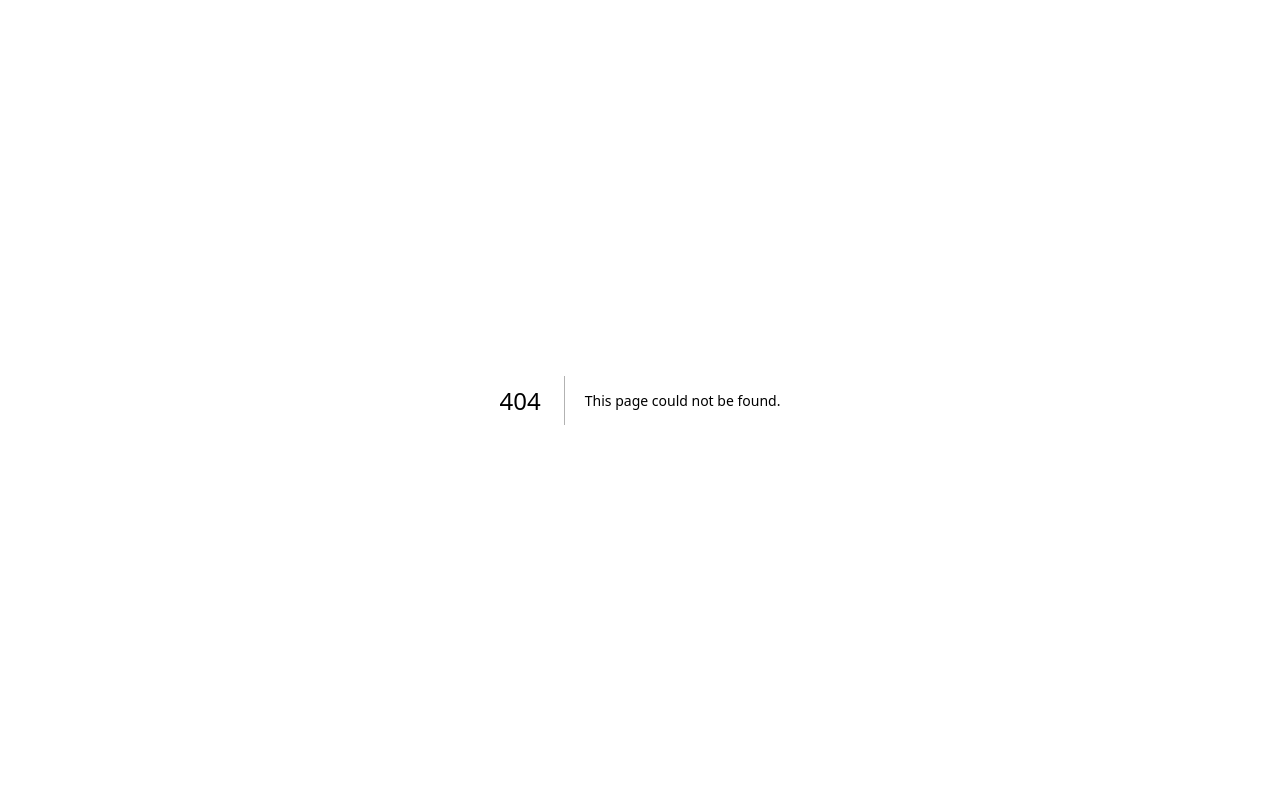
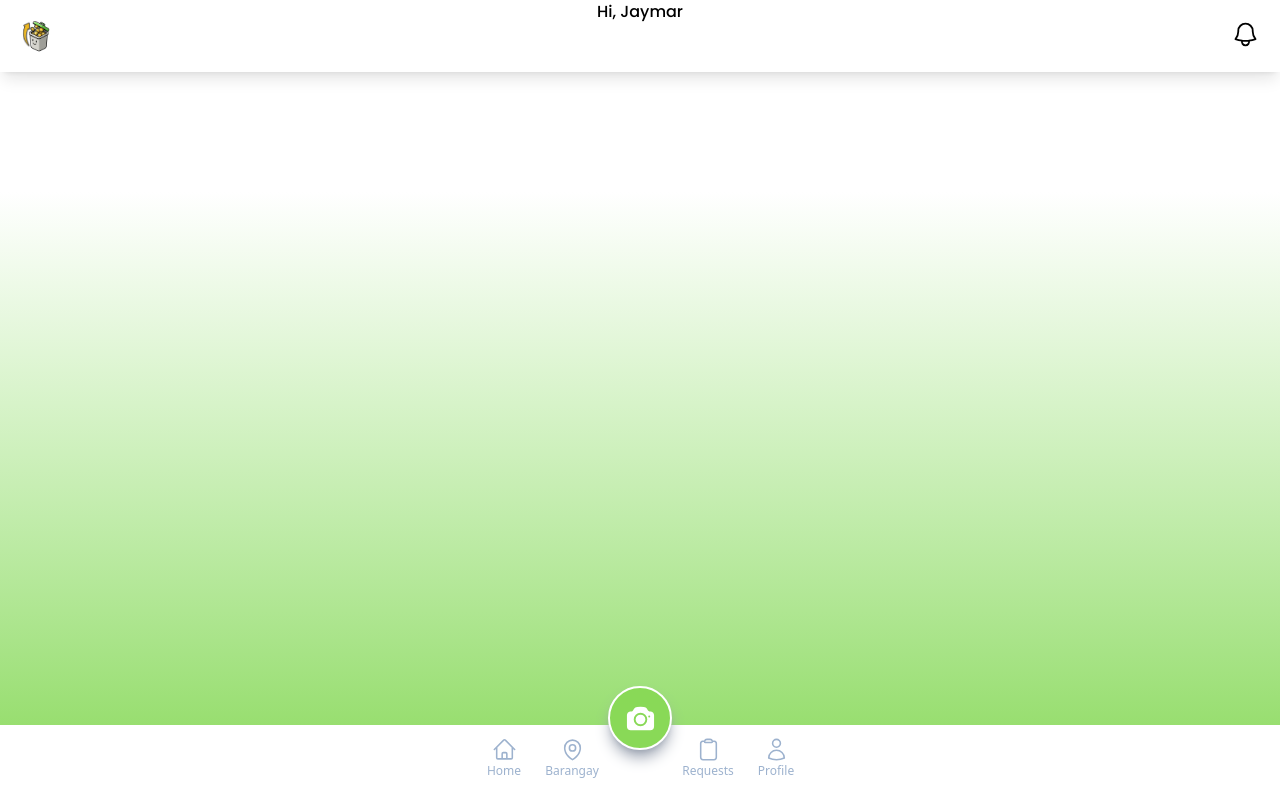
Before and after one commit to kentvillalun/ecoprofit, a Next.js app in the folder frontend/: page /home in a window 1280 px wide. Before the commit this address had no page. Built offline with nearby package versions, Linux system fonts and the light colour scheme.

Commit message:
Made Bottom nav

```diff
--- a/frontend/next.config.mjs
+++ b/frontend/next.config.mjs
@@ -4,4 +4,6 @@ const nextConfig = {
   allowedDevOrigins: ['local-origin.dev', '*.local-origin.dev'],
 };
 
+
+
 export default nextConfig;
--- /dev/null
+++ b/frontend/src/app/(resident)/home/page.jsx
@@ -0,0 +1,29 @@
+"use client";
+
+import { Poppins } from "next/font/google";
+import Image from "next/image";
+import { BellIcon } from "@heroicons/react/24/outline";
+
+const poppins = Poppins({
+  subsets: ["latin"],
+  weight: ["400", "500", "600", "700"],
+});
+
+export default function HomePage() {
+  return (
+    <main
+      className={`min-h-screen flex justify-center bg-linear-to-b from-[#FFFFFF] from-24% to-[#89D957] ${poppins.className} px-4`}
+    >
+      <header className="flex flex-row items-start justify-between min-w-full max-h-18.75 bg-white  fixed top-0 p-5 shadow-lg">
+        <div className="flex flex-row justify-between min-w-full ">
+          <Image src="/logo-solo.svg" width={32} height={38} alt="Logo"/>
+          <BellIcon className="w-7.25 h-7.25" />
+        </div>
+      </header>
+
+      <section className="relative top-[calc()]">
+        <p className="font-medium">Hi, Jaymar</p>
+      </section>
+    </main>
+  );
+}
--- a/frontend/src/app/(resident)/layout.jsx
+++ b/frontend/src/app/(resident)/layout.jsx
@@ -1,7 +1,10 @@
+import { ResidentBottomNav } from "@/components/navigation/ResidentBottomNav";
 
-export default function ResidentLayout({children}) {
-
-    return (
-        <main className="">{children}</main>
-    )
+export default function ResidentLayout({ children }) {
+  return (
+    <>
+      <main className="">{children}</main>
+      <ResidentBottomNav />
+    </>
+  );
 }
--- a/frontend/src/components/navigation/ResidentBottomNav.jsx
+++ b/frontend/src/components/navigation/ResidentBottomNav.jsx
@@ -1,9 +1,43 @@
+import { Poppins } from "next/font/google";
+import {
+  HomeIcon,
+  MapPinIcon,
+  ClipboardIcon,
+  UserIcon,
+} from "@heroicons/react/24/outline";
+import { CameraIcon } from "@heroicons/react/24/solid";
+
+const poppins = Poppins({
+  subsets: ["latin"],
+  weight: ["400", "500", "600", "700"],
+});
 
 export const ResidentBottomNav = () => {
+  return (
+    <section className="min-h-18.75 absolute bottom-0 bg-white min-w-screen pb-2.25 flex flex-row items-center justify-center px-7.75">
+      <div className="grid grid-cols-5 gap-1 text-[#9DB2CE]">
+        <div className="flex flex-col items-center justify-center">
+          <HomeIcon className="h-6.25 w-6.25" />
+          <p className="text-[12px]">Home</p>
+        </div>
+        <div className="flex flex-col items-center justify-center">
+          <MapPinIcon className="h-6.25 w-6.25" />
+          <p className="text-[12px]">Barangay</p>
+        </div>
 
-    return (
-        <section className="">
+        <div className="min-w-16 min-h-16 bg-[#89D957] flex items-center justify-center rounded-full border-2 border-white shadow-gray-400 shadow-lg trasform -translate-y-10">
+          <CameraIcon className="fill-white h-7.75  w-7.75" />
+        </div>
 
-        </section>
-    )
-}
+        <div className="flex flex-col items-center justify-center">
+          <ClipboardIcon className="h-6.25 w-6.25" />
+          <p className="text-[12px]">Requests</p>
+        </div>
+        <div className="flex flex-col items-center justify-center">
+          <UserIcon className="h-6.25 w-6.25" />
+          <p className="text-[12px]">Profile</p>
+        </div>
+      </div>
+    </section>
+  );
+};
```
Also changed, not shown: frontend/public/logo-solo.svg (added).
